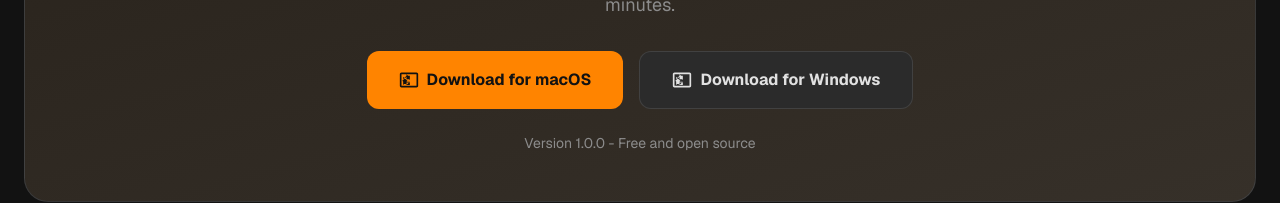
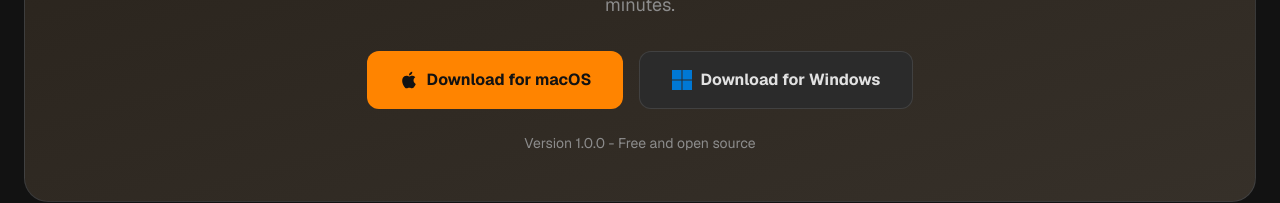
Before and after one commit to jedaeditor/jedaeditor.github.io, a Next.js app: page / in a window 1280 px wide. Shown: the part 2291-2494 px from the top of the page. Built offline with nearby package versions, Linux system fonts and the light colour scheme.

Commit message:
fix windows logo

```diff
--- a/src/components/sections/Download.tsx
+++ b/src/components/sections/Download.tsx
@@ -16,11 +16,11 @@
             <p className="text-lg text-[#8C8C8C] mb-8 max-w-[50ch] mx-auto">{t.download.description}</p>
             <div className="flex flex-wrap justify-center gap-4">
               <a href="#" className="px-8 py-4 bg-[#FF8400] text-[#121212] font-bold rounded-xl hover:bg-[#FF8400]/90 transition-all hover:scale-[1.02] active:scale-[0.98] flex items-center gap-2">
-                <svg className="w-5 h-5" fill="currentColor" viewBox="0 0 24 24"><path d="M21 3H3c-1.1 0-2 .9-2 2v14c0 1.1.9 2 2 2h18c1.1 0 2-.9 2-2V5c0-1.1-.9-2-2-2zm0 16H3V5h18v14zM9 8l4 4H9v3h4v3H9l4-4H9v4l-5-5 5-5v4h4V7H9l-4 4V8l5 5-5 5v-4H9v-3h4V9l-4-4z"/></svg>
+                <svg className="w-5 h-5" viewBox="0 0 24 24" fill="currentColor"><path d="M18.71 19.5c-.83 1.24-1.71 2.45-3.05 2.47-1.34.03-1.77-.79-3.29-.79-1.53 0-2 .77-3.27.82-1.31.05-2.3-1.32-3.14-2.53C4.25 17 2.94 12.45 4.7 9.39c.87-1.52 2.43-2.48 4.12-2.51 1.28-.02 2.5.87 3.29.87.78 0 2.26-1.07 3.81-.91.65.03 2.47.26 3.64 1.98-.09.06-2.17 1.28-2.15 3.81.03 3.02 2.65 4.03 2.68 4.04-.03.07-.42 1.44-1.38 2.83M13 3.5c.73-.83 1.94-1.46 2.94-1.5.13 1.17-.34 2.35-1.04 3.19-.69.85-1.83 1.51-2.95 1.42-.15-1.02.41-2.24 1.05-3.11z"/></svg>
                 {t.download.macos}
               </a>
               <a href="#" className="px-8 py-4 bg-[#2B2B2B] text-[#E1E1E1] font-bold rounded-xl border border-white/10 hover:border-[#FF8400]/50 transition-all flex items-center gap-2">
-                <svg className="w-5 h-5" fill="currentColor" viewBox="0 0 24 24"><path d="M21 3H3c-1.1 0-2 .9-2 2v14c0 1.1.9 2 2 2h18c1.1 0 2-.9 2-2V5c0-1.1-.9-2-2-2zm0 16H3V5h18v14zM9 8l4 4H9v3h4v3H9l4-4H9v4l-5-5 5-5v4h4V7H9l-4 4V8l5 5-5 5v-4H9v-3h4V9l-4-4z"/></svg>
+                <img src="/assets/windows_logo.svg" alt="Windows" className="w-5 h-5" />
                 {t.download.windows}
               </a>
             </div>
```
Also changed, not shown: public/assets/windows_logo.svg (added).
